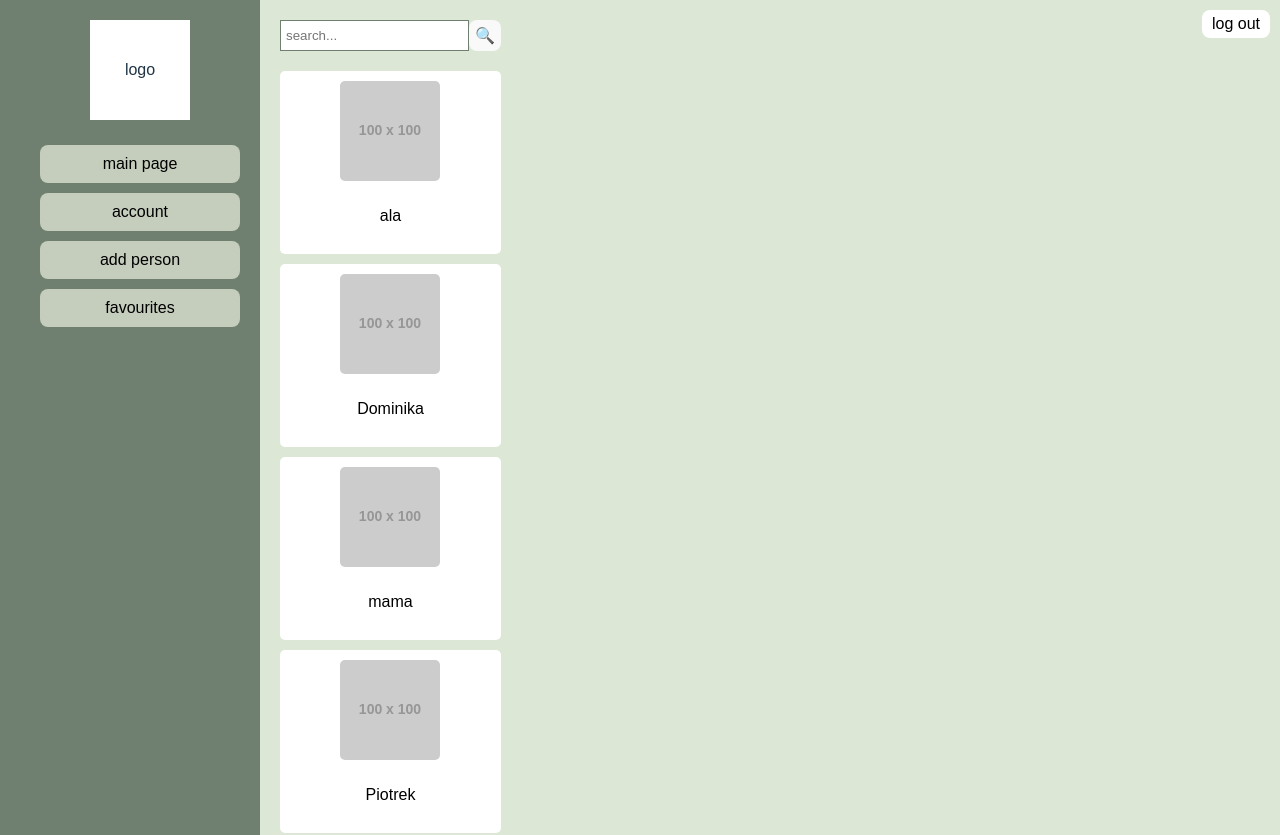
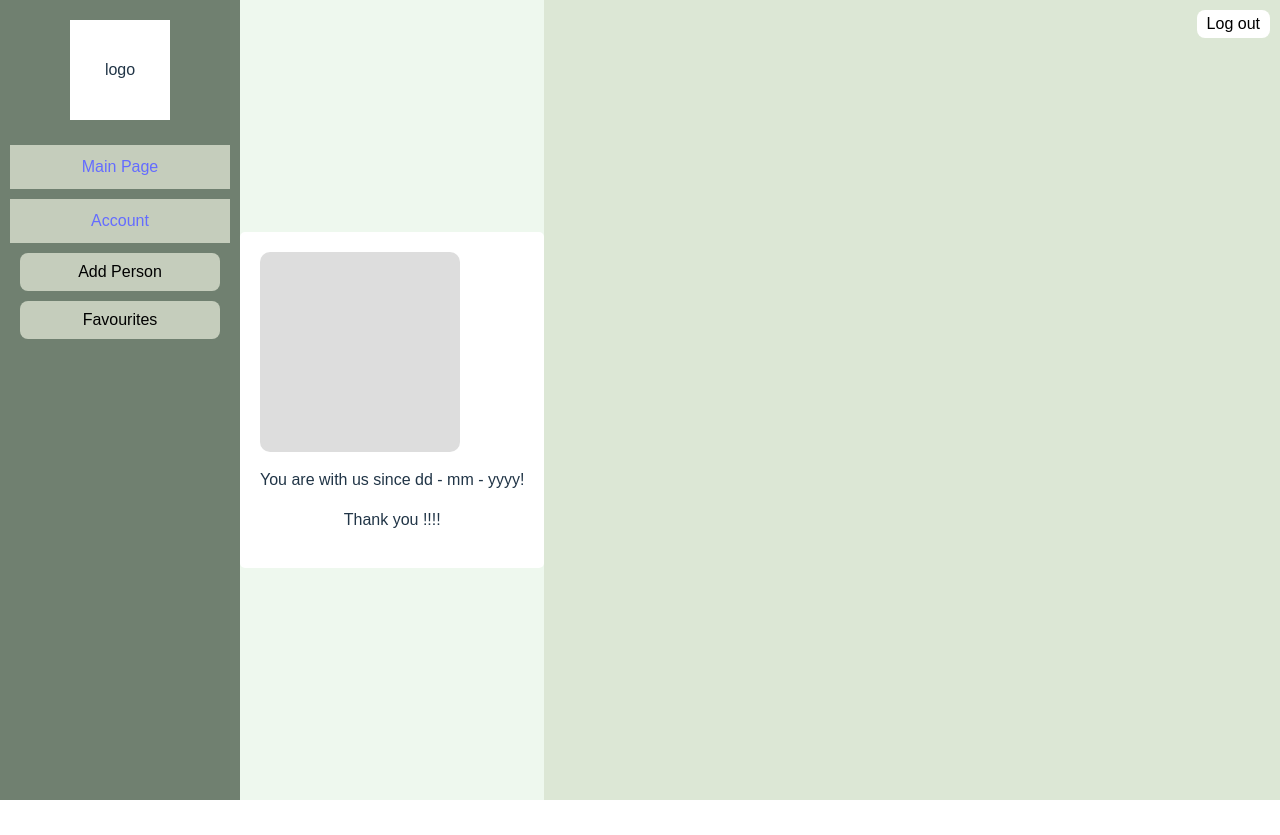
Before and after one commit to cutejunkie/ztpai, a React (Vite) app in the folder frontend/: page /profile in a window 1280 px wide. Shown: the top 835 px of the page. After the commit the page ends 800 px from the top, so only its background shows below. Built offline with nearby package versions, Linux system fonts and the light colour scheme.

Commit message:
refactor: App.jsx is no longer main page, Dashboard is, first routing added

```diff
--- a/frontend/package.json
+++ b/frontend/package.json
@@ -11,7 +11,8 @@
   },
   "dependencies": {
     "react": "^19.0.0",
-    "react-dom": "^19.0.0"
+    "react-dom": "^19.0.0",
+    "react-router-dom": "^7.4.1"
   },
   "devDependencies": {
     "@eslint/js": "^9.21.0",
--- a/frontend/src/App.jsx
+++ b/frontend/src/App.jsx
@@ -1,51 +1,16 @@
-import { useState } from 'react';
+import { BrowserRouter as Router, Routes, Route } from "react-router-dom";
+import Dashboard from "./Dashboard";
+import ProfilePage from "./ProfilePage";
 import "./App.css";
-
-const users = [
-  { name: "ala", img: "https://via.placeholder.com/100" },
-  { name: "Dominika", img: "https://via.placeholder.com/100" },
-  { name: "mama", img: "https://via.placeholder.com/100" },
-  { name: "Piotrek", img: "https://via.placeholder.com/100" },
-  { name: "dawid", img: "https://via.placeholder.com/100" },
-  { name: "Veska", img: "https://via.placeholder.com/100" },
-  { name: "ciocia Ela", img: "https://via.placeholder.com/100" },
-  { name: "Krystian", img: "https://via.placeholder.com/100" },
-];
 
 function App() {
   return (
-    <div className="container">
-
-      <header className="header">
-        <button className="logout">log out</button>
-      </header>
-
-      <aside className="sidebar">
-        <div className="logo">logo</div>
-        <button className="button">main page</button>
-        <button className="button">account</button>
-        <button className="button">add person</button>
-        <button className="button">favourites</button>
-      </aside>
-
-      <main className="content">
-        <div className="search-bar">
-          <input type="text" placeholder="search..." />
-          <button>🔍</button>
-        </div>
-
-        <div className="grid">
-          {users.map((user, index) => (
-            <div key={index} className="card">
-              <img src={user.img} alt={user.name} className="profile-img" />
-              <p>{user.name}</p>
-            </div>
-          ))}
-        </div>
-      </main>
-      {/* <button className="logout">log out</button> */}
-
-    </div>
+    <Router>
+      <Routes>
+        <Route path="/" element={<Dashboard />} />
+        <Route path="/profile" element={<ProfilePage />} />
+      </Routes>
+    </Router>
   );
 }
 
--- a/frontend/src/ProfilePage.jsx
+++ b/frontend/src/ProfilePage.jsx
@@ -1,4 +1,5 @@
 import React from "react";
+import { Link } from "react-router-dom";
 import "./ProfilePage.css";
 
 function ProfilePage() {
@@ -6,10 +7,10 @@ function ProfilePage() {
     <div className="profile-container">
       <aside className="sidebar">
         <div className="logo">logo</div>
-        <button className="button">main page</button>
-        <button className="button">account</button>
-        <button className="button">add person</button>
-        <button className="button">favourites</button>
+        <Link to="/" className="button">Main Page</Link>
+        <Link to="/profile" className="button">Account</Link>
+        <button className="button">Add Person</button>
+        <button className="button">Favourites</button>
       </aside>
 
       <main className="profile-content">
@@ -20,7 +21,7 @@ function ProfilePage() {
         </div>
       </main>
 
-      <button className="logout">log out</button>
+      <button className="logout">Log out</button>
     </div>
   );
 }
```
Also changed, not shown: 1 other file (tests, documents, lock files or other folders).
